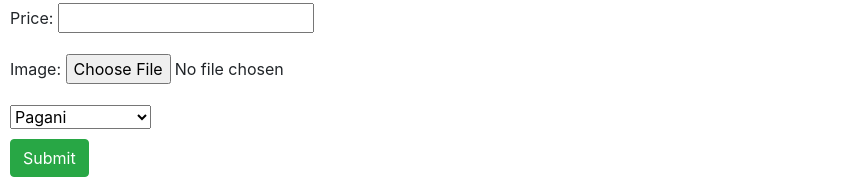
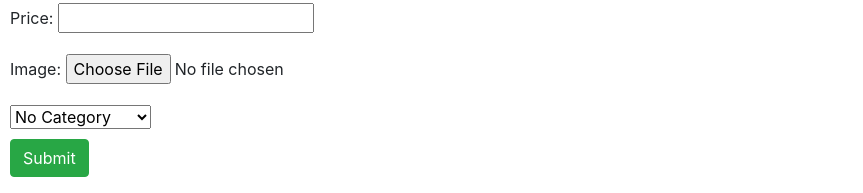
Before and after one commit to mPenTests/django-cs50w-commerce, a Django app: page /create in a window 1280 px wide. Shown: the part 604-797 px from the top of the page, without its empty margins (0-863 px from the left). Run offline with Django 3.2, Linux system fonts and the light colour scheme; a user stored in the database is signed in; data comes from the database, SQL or seed files in the repository; both versions use the stored data as it was after the commit; some libraries are stand-ins or nearby versions.

Commit message:
My commerce problem set

```diff
--- a/auctions/templates/auctions/create.html
+++ b/auctions/templates/auctions/create.html
@@ -6,8 +6,9 @@
         {% csrf_token %}
         {{ form.as_p}}
         <select class="form-select" aria-label="Default select example" name="category">
+            <option selected> No Category </option>
             {% for category in  categories %}
-                <option selected>{{ category }}</option>
+                <option> {{ category }} </option>
             {% endfor %}
           </select>
           <br>
--- a/auctions/templates/auctions/index.html
+++ b/auctions/templates/auctions/index.html
@@ -14,7 +14,7 @@
               {% endif %}
               <div class="card-body">
                 <h5 class="card-title">{{auction.title}}</h5>
-                <p class="card-text">{{auction.description}}</p>
+                <p class="card-text" style="white-space: nowrap; overflow: hidden; text-overflow: ellipsis">{{auction.description}}</p>
                 <h6> Listed by: <strong>{{ auction.seller|safe }} </strong></h6>
                 <h3>${{ auction.price|intcomma }}</h3>
                 {% if auction.winner %}
```
Also changed, not shown: db.sqlite3, media/images/9076445a-ed8d-45af-a137-1efbf289a682_7HAMWbM.jpg (added), media/images/9076445a-ed8d-45af-a137-1efbf289a682_QBk5yt0.jpg (added), media/images/index_1hXZ3Hx.jpeg (added), media/images/index_rSnLkxs.jpeg (added), media/images/rari.jpg (added), media/images/rolls_w2NPMw1.jpeg (added), media/images/rolls_zNMLTOC.jpeg (added).
